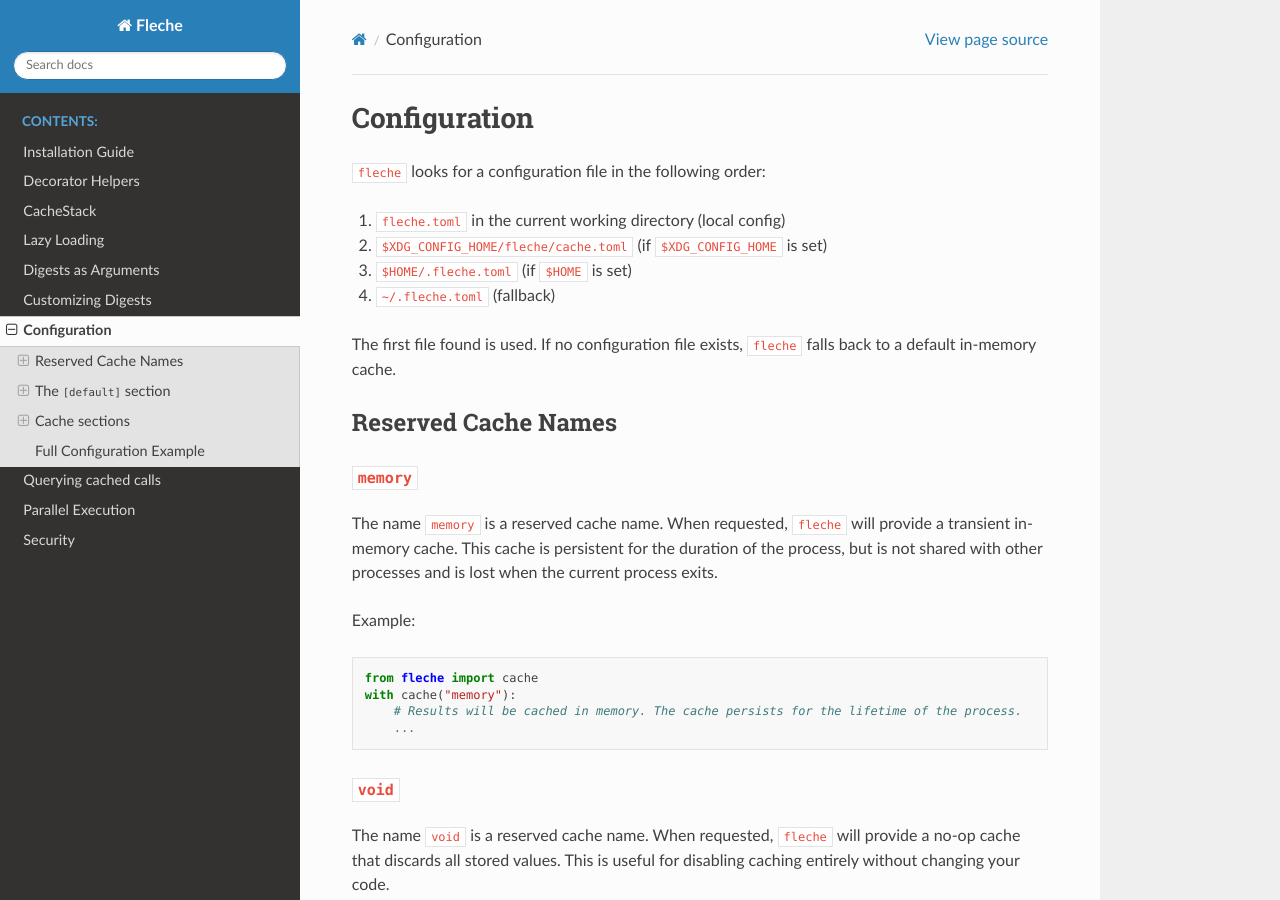
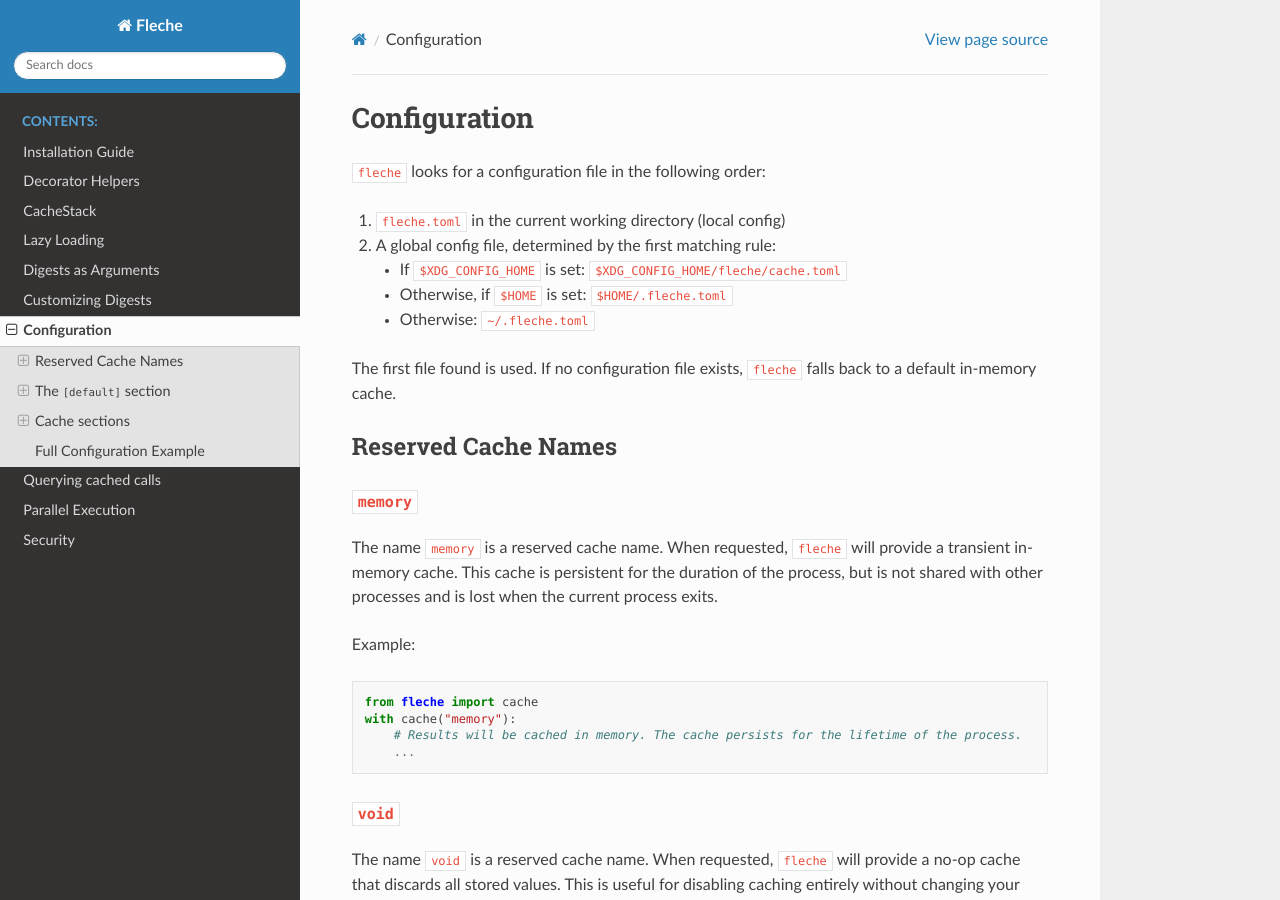
Before and after one commit to pmrv/fleche, a Sphinx documentation site: the page built from docs/configuration.rst, in a window 1280 px wide and 900 px high. Built offline with Sphinx 7.4.7 and the Read the Docs theme 3.1.0, drawn with Linux system fonts in a browser that asks for light colours; pages that are not in the unit, such as notebooks, are missing from menus.

Commit message:
Fix config file search order docs to reflect elif logic (#294)
The documentation presented the global-config lookup as a four-step
sequential fallback chain, but `_get_config_path()` in
`src/fleche/config.py` actually uses `if/elif/else` — meaning only one
of the XDG / HOME / `~` branches is tried, chosen by which environment
variables are set. A user with `XDG_CONFIG_HOME` set whose file doesn't
exist there would not (contrary to the old wording) fall through to
`$HOME/.fleche.toml`.

Rewrote steps 2–4 as sub-bullets under a single step 2, making the
exclusive nature explicit.

https://claude.ai/code/session_012LzfJ451BXaLuii9SPfC6V

Co-authored-by: Claude <noreply@anthropic.com>

```diff
--- a/docs/configuration.rst
+++ b/docs/configuration.rst
@@ -4,9 +4,11 @@ Configuration
 ``fleche`` looks for a configuration file in the following order:
 
 1. ``fleche.toml`` in the current working directory (local config)
-2. ``$XDG_CONFIG_HOME/fleche/cache.toml`` (if ``$XDG_CONFIG_HOME`` is set)
-3. ``$HOME/.fleche.toml`` (if ``$HOME`` is set)
-4. ``~/.fleche.toml`` (fallback)
+2. A global config file, determined by the first matching rule:
+
+   - If ``$XDG_CONFIG_HOME`` is set: ``$XDG_CONFIG_HOME/fleche/cache.toml``
+   - Otherwise, if ``$HOME`` is set: ``$HOME/.fleche.toml``
+   - Otherwise: ``~/.fleche.toml``
 
 The first file found is used. If no configuration file exists, ``fleche`` falls back to a default in-memory cache.
 
```
